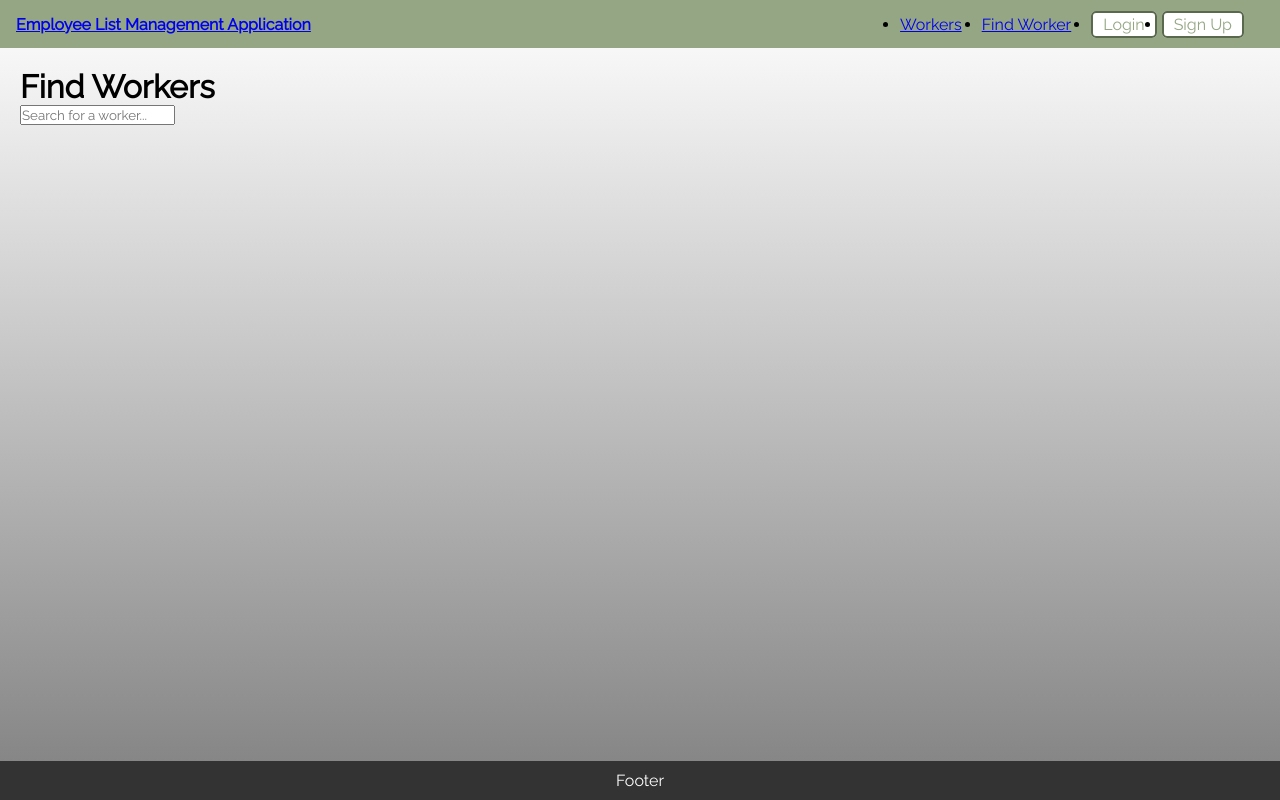
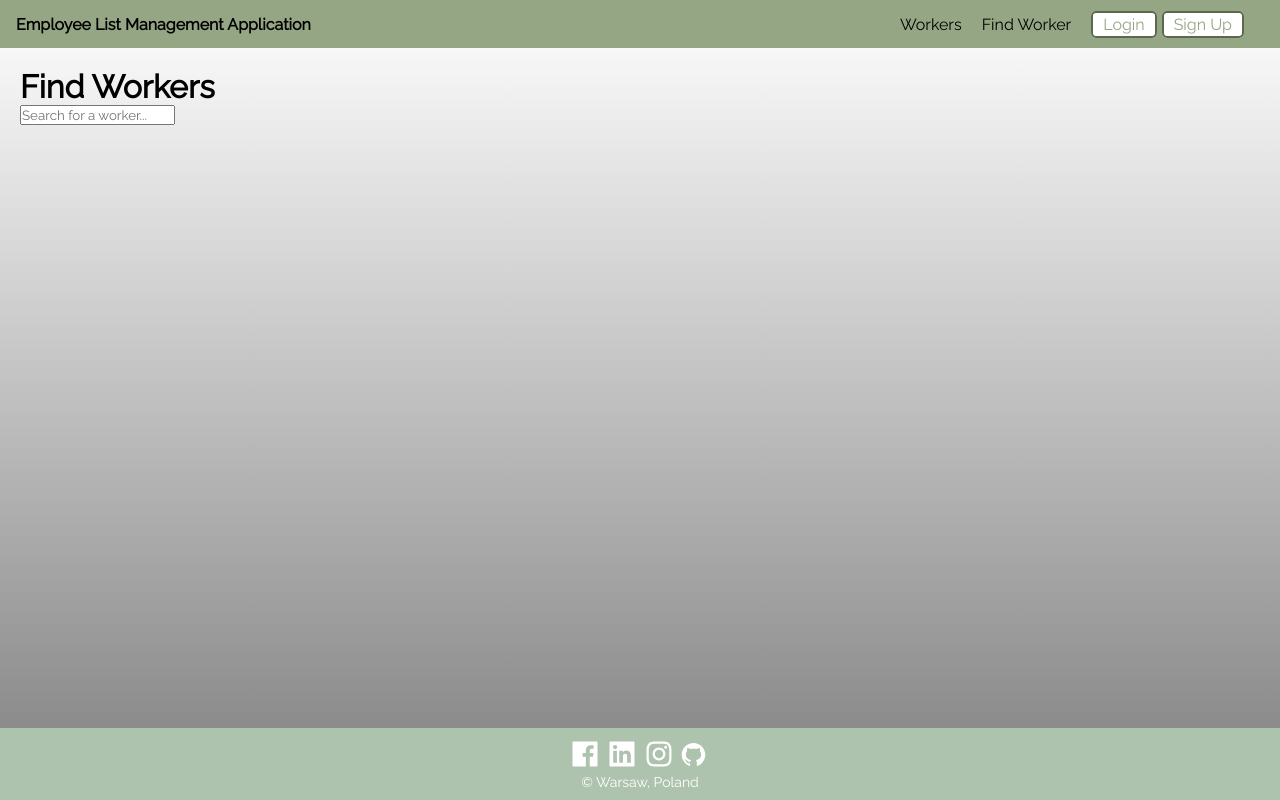
Before and after one commit to osemenets21/Employee-List-Management-Application, a React (Create React App) app: page /find-workers in a window 1280 px wide. Built offline with nearby package versions, Linux system fonts and the light colour scheme; data requests are answered from the project's data file.

Commit message:
correct header and footer

```diff
--- a/src/components/Footer/Footer.scss
+++ b/src/components/Footer/Footer.scss
@@ -1,7 +1,30 @@
+@import '../../mixins/mixins';
+
 .footer {
-    background-color: #333;
+    @include background-secondary;
     color: #fff;
     text-align: center;
     padding: 10px;
     width: 100%;
-  }
+}
+
+.footer-icons {
+    font-size: 2rem;
+    margin-right: 5px;
+    color: white;
+
+}
+
+.social-media {
+    display: flex;
+    align-items: center;
+    justify-content: center;
+}
+
+.github-ico {
+    font-size: 27px;
+}
+
+.footer-text {
+    font-size: 14px;
+}
--- a/src/components/Footer/Footer.tsx
+++ b/src/components/Footer/Footer.tsx
@@ -1,8 +1,17 @@
-import React from 'react';
-import './Footer.scss'
+import React from "react";
+import "./Footer.scss";
+import { AiFillFacebook, AiFillGithub, AiFillLinkedin, AiOutlineInstagram } from "react-icons/ai";
 
 export const Footer = () => {
   return (
-    <footer className='footer'>Footer</footer>
-  )
-}
+    <footer className="footer">
+      <div className="social-media">
+        <a href="https://www.facebook.com/brlltman/"><AiFillFacebook className="footer-icons"/></a>
+        <a href="https://www.linkedin.com/in/oleh-semenets/"><AiFillLinkedin className="footer-icons"/></a>
+        <a href="https://www.instagram.com/brlltman/"><AiOutlineInstagram className="footer-icons"/></a>
+        <a href="https://github.com/osemenets21"><AiFillGithub className="footer-icons github-ico"/></a>
+      </div>
+      <div className="footer-text">© Warsaw, Poland</div>
+    </footer>
+  );
+};
--- a/src/components/Header/Header.scss
+++ b/src/components/Header/Header.scss
@@ -15,8 +15,18 @@
     height: 3rem;
     padding: 1rem;
 
+
+
+
     &-logo-link {
         font-weight: bold;
+        text-decoration: none;
+        color: black;
+        transition: all .2s;
+
+        &:hover {
+            color: white;
+        }
     }
 
     &-nav {
@@ -27,10 +37,24 @@
         &-menu {
             display: flex;
             align-items: center;
+            list-style: none;
+
+
+            .workers-link,
+            .find-workers-link {
+                text-decoration: none;
+                transition: all .2s;
+                color: black;
+
+                &:hover {
+                    color: white;
+                }
+            }
 
             li {
                 margin-right: 20px;
                 cursor: pointer;
+
             }
 
             li:nth-child(3) {
@@ -48,3 +72,42 @@
 
     }
 }
+
+.header-nav-menu {
+    display: flex;
+    list-style: none;
+    margin: 0;
+    padding: 0;
+    transition: max-height 0.3s ease-in-out, opacity 0.3s ease-in-out;
+
+    li {
+      margin-right: 20px;
+      cursor: pointer;
+    }
+
+    .workers-link, .find-workers-link {
+      transition: color 0.2s;
+    }
+
+    // .btn-login, .btn-sign-up {
+    //   // Ваші стилі для кнопок
+    // }
+
+    @media (max-width: 768px) {
+      flex-direction: column;
+      max-height: 0;
+      overflow: hidden;
+
+      &.show {
+        max-height: 200px;  // Змініть на необхідне значення
+      }
+
+      li {
+        margin-bottom: 10px;
+      }
+    }
+  }
+
+  .burger-icon {
+    cursor: pointer;
+  }
--- a/src/components/Header/Header.tsx
+++ b/src/components/Header/Header.tsx
@@ -1,9 +1,11 @@
 import React, { useEffect, useState } from "react";
 import "./Header.scss";
 import { Link } from "react-router-dom";
+import { FaBars } from 'react-icons/fa';
 
 export const Header = () => {
   const [isMobile, setIsMobile] = useState(false);
+  const [showMenu, setShowMenu] = useState(false);
 
   useEffect(() => {
     const handleResize = () => {
@@ -23,6 +25,11 @@ export const Header = () => {
     };
   }, []);
 
+  const toggleMenu = () => {
+    console.log('ok')
+    setShowMenu(!showMenu);
+  };
+
   return (
     <header className="header">
       <div className="header-logo">
@@ -31,12 +38,16 @@ export const Header = () => {
         </Link>
       </div>
       <nav className="header-nav">
-        <ul className="header-nav-menu">
-            <li><Link to="/workers-list">Workers</Link></li>
-            <li><Link to="/find-workers">Find Worker</Link></li>
+        {isMobile ? (
+          <FaBars className="burger-icon" onClick={toggleMenu} />
+        ) : (
+          <ul className={`header-nav-menu ${showMenu ? 'show' : ''}`}>
+            <li><Link className="workers-link" to="/workers-list">Workers</Link></li>
+            <li><Link className="find-workers-link" to="/find-workers">Find Worker</Link></li>
             <li><Link className="btn-login" to="/login">Login</Link></li>
             <li><Link className="btn-sign-up" to="/sign-up">Sign Up</Link></li>
-        </ul>
+          </ul>
+        )}
       </nav>
     </header>
   );
--- a/src/components/NavBar/NavBar.scss
+++ /dev/null
@@ -1,78 +0,0 @@
-@import '../../mixins/_mixins.scss';
-
-
-.navbar {
-    height: 50px;
-    background-color: rgba(147, 147, 147, 0.53) !important;
-
-}
-
-.btn-login {
-    font-family: var(--font-family);
-        font-weight: 600;
-    color: white;
-
-}
-
-.btn-sign-up {
-    color: black;
-    font-family: var(--font-family);
-        font-weight: 600;
-        color: white;
-}
-
-.link {
-    text-decoration: none;
-}
-.navBar__logo {
-    font-family: var(--font-family);
-    color: black;
-    font-weight: 800;
-    font-size: 24px;
-    text-decoration: none;
-    margin-left: 10px;
-}
-.link-item {
-    font-family: var(--font-family);
-    font-weight: 700;
-    font-size: 20px;
-    margin-left: 15px;
-    text-decoration: none;
-    color: var(--color-blog);
-}
-
-@media (max-width: 768px) {
-    .navbar-toggler {
-      display: block;
-    }
-    .navBar__logo {
-        font-size: 20px;
-      }
-
-    .navbar-collapse.collapse {
-      display: none !important;
-    }
-
-    .navbar-toggler-icon {
-      display: block;
-    }
-
-    .navbar-nav {
-      display: flex;
-      flex-direction: column;
-      width: 100%;
-    }
-
-    .navbar-nav .nav-item {
-      text-align: center;
-      margin-bottom: 10px;
-    }
-
-    .navbar-toggler {
-      text-align: center;
-    }
-
-    .navbar-toggler-icon {
-      text-align: center;
-    }
-  }
```
Also changed, not shown: src/components/NavBar/NavBar.tsx (deleted, +0 -72 lines).
